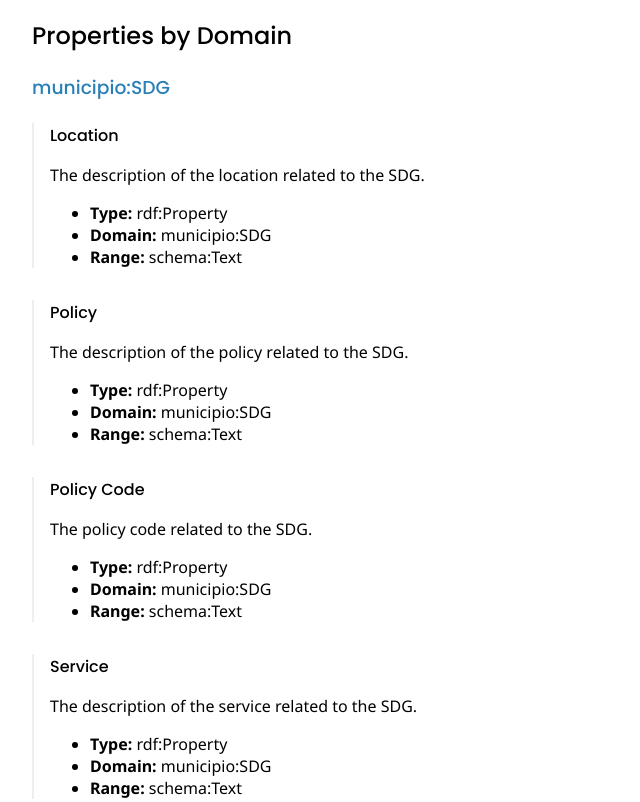
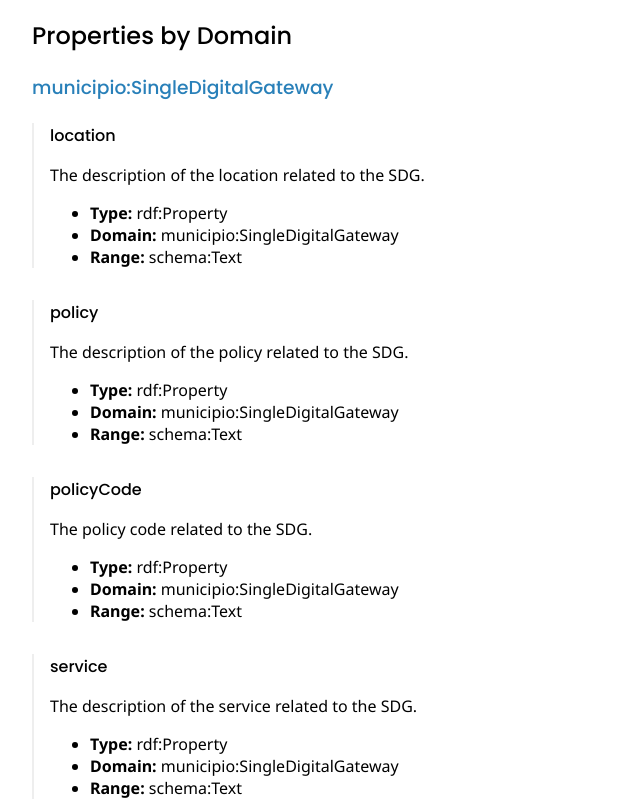
Before and after one commit to helsingborg-stad/schema, a plain HTML site: page index.html in a window 1280 px wide. Shown: the part 620-1422 px from the top of the page, without its empty margins (0-640 px from the left). Drawn offline with Linux system fonts and the light colour scheme.

Commit message:
fix: rename sdg props

```diff
--- a/index.html
+++ b/index.html
@@ -90,40 +90,40 @@
     <h2>Properties by Domain</h2>
 
     <div class="domain-group">
-      <h3>municipio:SDG</h3>
+      <h3>municipio:SingleDigitalGateway</h3>
       <div class="property">
-    <h4 id="municipio:SDG:location">Location</h4>
+    <h4 id="municipio:location">location</h4>
     <p>The description of the location related to the SDG.</p>
     <ul>
       <li><b>Type:</b> rdf:Property</li>
-      <li><b>Domain:</b> municipio:SDG</li>
+      <li><b>Domain:</b> municipio:SingleDigitalGateway</li>
       <li><b>Range:</b> schema:Text</li>
     </ul>
   </div>
 <div class="property">
-    <h4 id="municipio:SDG:policy">Policy</h4>
+    <h4 id="municipio:policy">policy</h4>
     <p>The description of the policy related to the SDG.</p>
     <ul>
       <li><b>Type:</b> rdf:Property</li>
-      <li><b>Domain:</b> municipio:SDG</li>
+      <li><b>Domain:</b> municipio:SingleDigitalGateway</li>
       <li><b>Range:</b> schema:Text</li>
     </ul>
   </div>
 <div class="property">
-    <h4 id="municipio:SDG:policyCode">Policy Code</h4>
+    <h4 id="municipio:policyCode">policyCode</h4>
     <p>The policy code related to the SDG.</p>
     <ul>
       <li><b>Type:</b> rdf:Property</li>
-      <li><b>Domain:</b> municipio:SDG</li>
+      <li><b>Domain:</b> municipio:SingleDigitalGateway</li>
       <li><b>Range:</b> schema:Text</li>
     </ul>
   </div>
 <div class="property">
-    <h4 id="municipio:SDG:service">Service</h4>
+    <h4 id="municipio:service">service</h4>
     <p>The description of the service related to the SDG.</p>
     <ul>
       <li><b>Type:</b> rdf:Property</li>
-      <li><b>Domain:</b> municipio:SDG</li>
+      <li><b>Domain:</b> municipio:SingleDigitalGateway</li>
       <li><b>Range:</b> schema:Text</li>
     </ul>
   </div>
```
Also changed, not shown: 6 other files.
